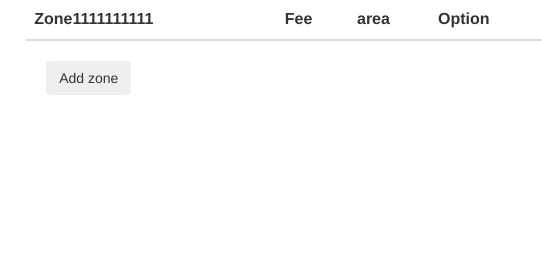
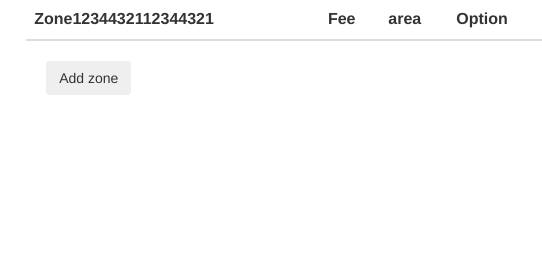
Before and after one commit to ultralabed/dynamic_zone, a website: page index.html in a window 1280 px wide. Shown: the top 280 px of the page, 738-1280 px from the left. Drawn offline with nearby package versions, Linux system fonts and the light colour scheme; some packages are replaced by stand-ins of ours.

Commit message:
test capistrano 5

```diff
--- a/index.html
+++ b/index.html
@@ -14,7 +14,7 @@
       <table class="table" id="zoneListTable">
         <thead>
           <tr>
-            <th>Zone1111111111<th>
+            <th>Zone1234432112344321<th>
             <th>Fee</th>
             <th>area</th>
             <th>Option</th>
```
